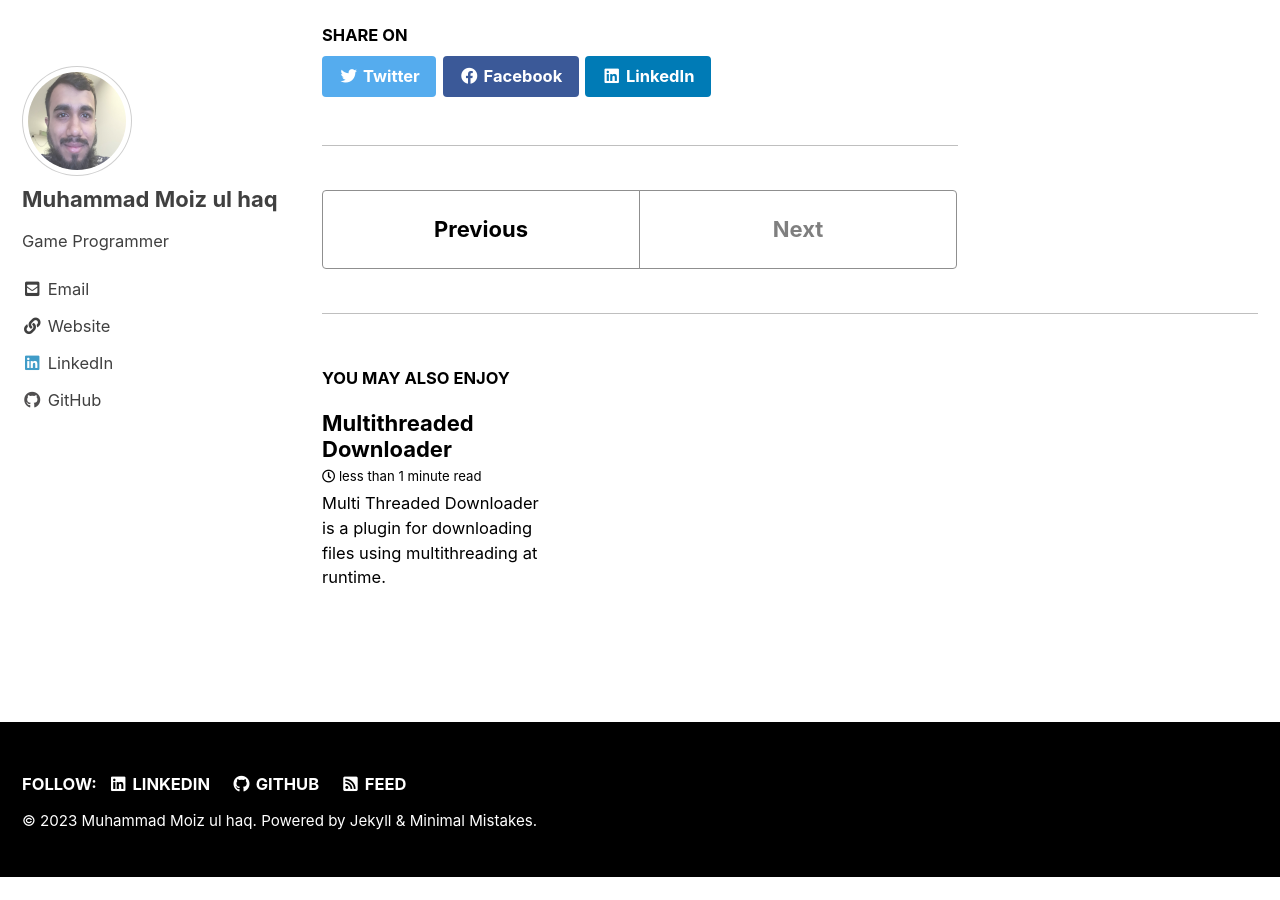
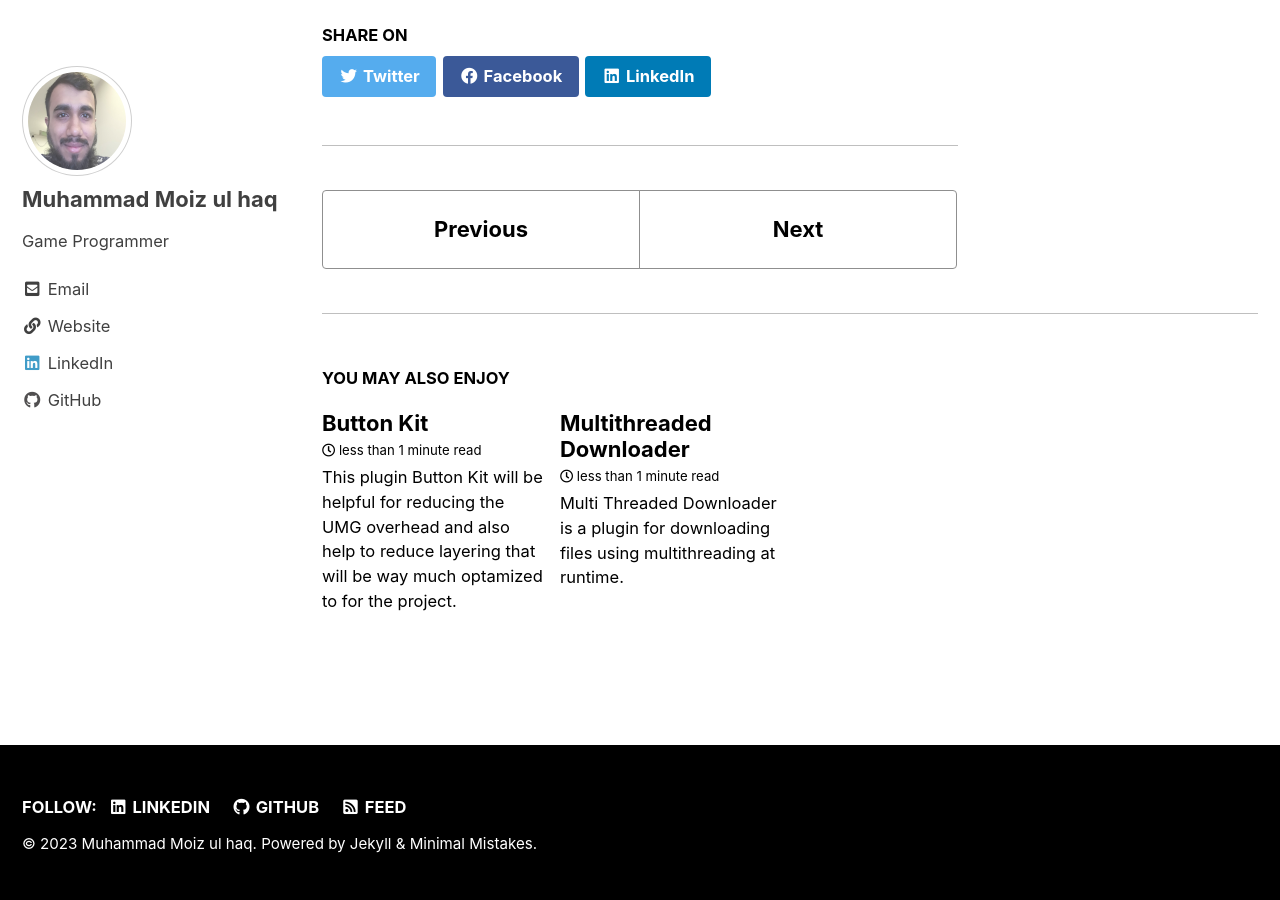
Before and after one commit to muhammadmoizulhaq/Wiki, a Jekyll site: the page built from _posts/2023-06-14-Assets-Validation.md, in a window 1280 px wide and 900 px high, scrolled down 1603 px. Built offline with Jekyll 4.4.1, drawn with Linux system fonts in a browser that asks for light colours; cached includes are drawn as plain includes; comment, search, counter and statistics services are not loaded; before the commit the page ends 2479 px from its top, so only the background shows below that.

Commit message:
Button Kit Documentation Added

```diff
--- a/_posts/2023-06-14-Assets-Validation.md
+++ b/_posts/2023-06-14-Assets-Validation.md
@@ -13,9 +13,7 @@ Just download the plugin and go to **Editor Preferences** and find the **Assets
 
 ![Assets Validation Settings](../assets/images/AssetsValidation/AssetValidation.png)
 
-<iframe width="560" height="315" src="https://www.youtube-nocookie.com/embed/OqPxDJO5DLo" title="YouTube video player" frameborder="0" allow="accelerometer; autoplay; clipboard-write; encrypted-media; gyroscope; picture-in-picture; web-share" allowfullscreen></iframe>
-
-<!--[Assets Validation Video Link](https://youtu.be/OqPxDJO5DLo)-->
+<iframe width="560" height="315" src="https://www.youtube-nocookie.com/embed/OqPxDJO5DLo" title="Assets Validation" frameborder="0" allow="accelerometer; autoplay; clipboard-write; encrypted-media; gyroscope; picture-in-picture; web-share" allowfullscreen></iframe>
 
 <script src="https://utteranc.es/client.js"
     repo="muhammadmoizulhaq/devdoc"
--- /dev/null
+++ b/_posts/2023-10-30-Button-Kit.md
@@ -0,0 +1,24 @@
+---
+title: Button Kit
+date: 2023-10-30 03:15:00 -500
+categories: [wiki, documentation]
+tags: [programming, documentation, unreal engine, c++, cplusplus, Button, Kit, Button Kit, UI, Slate, UMG]
+---
+
+This plugin **Button Kit** will be helpful for reducing the UMG overhead and also help to reduce layering that will be way much optamized to for the project.
+
+## How to use
+
+Just download the plugin and go create **User Widget** and find the **Button Kit** Category in **Palette** and add your Buttons there and make awesome and fast UIs.
+
+![Button Kit](../assets/images/ButtonKit/ButtonKit.png)
+
+<iframe width="560" height="315" src="https://www.youtube.com/embed/-KO-Nv_SIQo?si=mQUNyCzZI53jrks6" title="Button Kit" frameborder="0" allow="accelerometer; autoplay; clipboard-write; encrypted-media; gyroscope; picture-in-picture; web-share" allowfullscreen></iframe>
+
+<script src="https://utteranc.es/client.js"
+    repo="muhammadmoizulhaq/devdoc"
+    issue-term="pathname"
+    theme="github-dark"
+    crossorigin="anonymous"
+    async>
+</script>
```
Also changed, not shown: assets/images/ButtonKit/ButtonKit.png (added).
